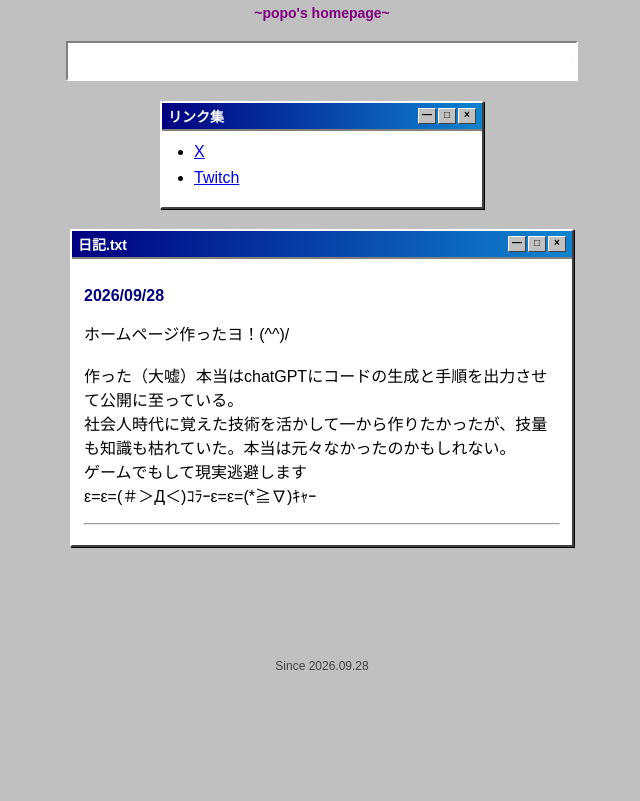
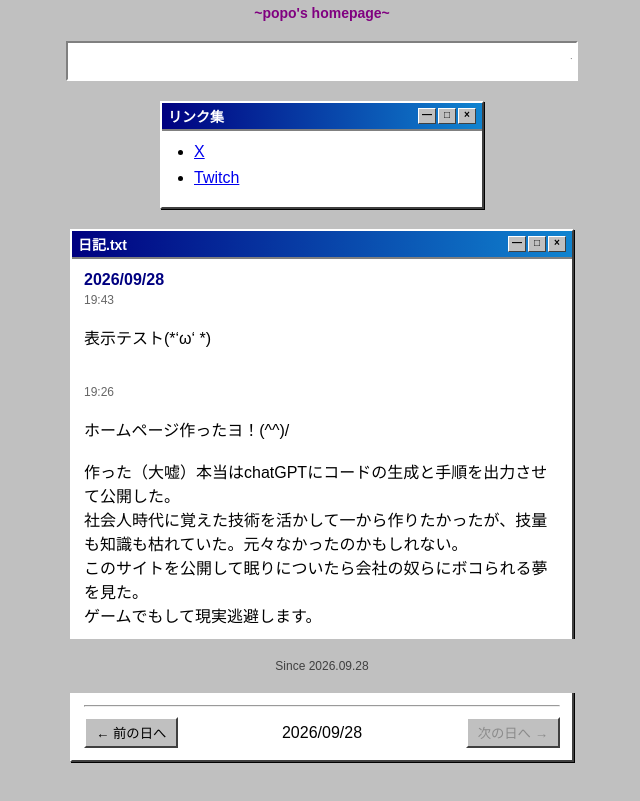
Before and after one commit to ppboy0s/ppboy0s.github.io, a plain HTML site: page index.html in a window 1280 px wide. Shown: the part 107-908 px from the top of the page, without its empty margins (318-958 px from the left). Before the commit the page ends 800 px from the top, so only its background shows below. Drawn offline with Linux system fonts and the light colour scheme.

Commit message:
コード整理

```diff
--- /dev/null
+++ b/components/diary.html
@@ -0,0 +1,18 @@
+  <!-- ===== 日記ウィンドウ ===== -->
+  <div class="window diary-window">
+
+    <div class="title-bar">
+      <span>日記.txt</span>
+    </div>
+
+    <div class="window-content diary-content">
+      <div id="diary-area"></div>
+      <hr>
+      <div class="diary-nav">
+        <button id="prev-day">← 前の日へ</button>
+        <span id="current-date"></span>
+        <button id="next-day">次の日へ →</button>
+      </div>
+
+    </div>
+  </div>
--- /dev/null
+++ b/css/style.css
@@ -0,0 +1,168 @@
+body {
+    background-color: #c0c0c0;
+    font-family: "MS PGothic", "ＭＳ Ｐゴシック", sans-serif;
+    padding: 20px;
+    color: black;
+    text-align: center;
+    padding-bottom: 50px;
+}
+
+h1 {
+    font-size: 36px;
+    font-family: "MS PGothic", "ＭＳ Ｐゴシック", sans-serif;
+    color: #000080;
+    text-align: center;
+    letter-spacing: 3px;
+    margin-bottom: 8px;
+}
+
+/* ウィンドウの見た目 */
+.window {
+    width: 320px;
+    background-color: #c0c0c0;
+    border-top: 2px solid #ffffff;
+    border-left: 2px solid #ffffff;
+    border-right: 2px solid #404040;
+    border-bottom: 2px solid #404040;
+    box-shadow: 1px 1px 0 #000000;
+    margin-left: auto;
+    margin-right: auto;
+    text-align: left;
+}
+
+/* ウィンドウのタイトルの見た目 */
+.title-bar {
+    background: linear-gradient(to right, #000080, #1084d0);
+    color: white;
+    font-weight: bold;
+    font-size: 14px;
+    padding: 3px 6px;
+    display: flex;
+    justify-content: space-between;
+    align-items: center;
+}
+
+/* ウィンドウのボタンの見た目 */
+.title-buttons {
+    display: flex;
+    gap: 2px;
+}
+.title-button {
+    width: 16px;
+    height: 14px;
+    background-color: #c0c0c0;
+    border-top: 1px solid #ffffff;
+    border-left: 1px solid #ffffff;
+    border-right: 1px solid #404040;
+    border-bottom: 1px solid #404040;
+    font-size: 10px;
+    line-height: 12px;
+    text-align: center;
+    color: black;
+}
+
+/* ウィンドウ内の見た目 */
+.window-content {
+    padding: 12px;
+    background-color: #ffffff;
+    border-top: 2px solid #808080;
+}
+.window-content ul {
+    margin: 0;
+    padding-left: 20px;
+}
+.window-content li {
+    margin-bottom: 8px;
+}
+
+/* サブタイトル見た目 */
+.subtitle {
+    text-align: center;
+    color: #800080;
+    font-size: 14px;
+    font-weight: bold;
+    margin-top: 0;
+    margin-bottom: 20px;
+}
+
+/* 日記ウィンドウ */
+.diary-window {
+    width: 500px;
+    margin-top: 20px;
+}
+/* 日記日付 */
+.diary-date {
+    font-weight: bold;
+    color: #000080;
+    margin-bottom: 5px;
+    margin-top: 0;
+    margin-bottom: 4px;
+}
+
+/* なんか流れるやつ */
+.marquee-box {
+    width: 500px;
+    background-color: #ffffff;
+    border-top: 2px solid #808080;
+    border-left: 2px solid #808080;
+    border-right: 2px solid #ffffff;
+    border-bottom: 2px solid #ffffff;
+    padding: 4px;
+    margin: 0 auto 20px auto;
+}
+
+/* フッターの見た目 */
+.footer {
+    position: fixed;
+    left: 0;
+    bottom: 0;
+    width: 100%;
+
+    text-align: center;
+    font-size: 12px;
+    color: #404040;
+
+    padding: 8px 0;
+    background-color: #c0c0c0;
+
+    z-index: 9999;
+}
+
+/* 日記の見た目 */
+.diary-nav {
+    display: flex;
+    justify-content: space-between;
+    align-items: center;
+    gap: 10px;
+    margin-top: 10px;
+}
+.diary-nav button {
+    font-family: "MS PGothic", "ＭＳ Ｐゴシック", sans-serif;
+    background-color: #c0c0c0;
+
+    border-top: 2px solid #ffffff;
+    border-left: 2px solid #ffffff;
+    border-right: 2px solid #404040;
+    border-bottom: 2px solid #404040;
+
+    padding: 4px 10px;
+    cursor: pointer;
+}
+.diary-nav button:active {
+    border-top: 2px solid #404040;
+    border-left: 2px solid #404040;
+    border-right: 2px solid #ffffff;
+    border-bottom: 2px solid #ffffff;
+}
+.diary-post {
+    margin-bottom: 18px;
+}
+.diary-post p {
+    margin-top: 0;
+    margin-bottom: 10px;
+    white-space: pre-line;
+}
+.diary-post-time {
+    font-size: 12px;
+    color: #666666;
+}
--- /dev/null
+++ b/data/diary-data.js
@@ -0,0 +1,29 @@
+  const diaryData = {
+
+    "2026/09/28": [
+      {
+        time: "19:43",
+        text: `表示テスト(*‘ω‘ *)
+               `
+      },
+      {
+        time: "19:26",
+        text: `ホームページ作ったヨ！(^^)/
+
+               作った（大嘘）本当はchatGPTにコードの生成と手順を出力させて公開した。
+               社会人時代に覚えた技術を活かして一から作りたかったが、技量も知識も枯れていた。元々なかったのかもしれない。
+               このサイトを公開して眠りについたら会社の奴らにボコられる夢を見た。
+               ゲームでもして現実逃避します。
+
+               ε=ε=(＃＞Д＜)ｺﾗｰε=ε=(*≧∇)ｷｬｰ
+               `
+      },
+    ],
+
+    "2026/09/27": [
+      {
+        time: "00:00",
+        text: `前日が表示されるかテスト(*‘ω‘ *)`
+      },
+    ],
+  };
--- a/index.html
+++ b/index.html
@@ -1,160 +1,18 @@
 <!DOCTYPE html>
 <html lang="ja">
 
-<head>
+<link rel="stylesheet" href="css/style.css">
   <meta charset="UTF-8">
   <title>ぽぽのホームページ</title>
+</head>
+  <h1>★★ ぽぽのホームページ ★★</h1>
 
-  <style>
-    body {
-      background-color: #c0c0c0;
-      font-family: "MS PGothic", "ＭＳ Ｐゴシック", sans-serif;
-      padding: 20px;
-      color: black;
-      text-align: center;
-      padding-bottom: 50px;
-    }
+  <p class="subtitle">
+    ~popo's homepage~
+  </p>
 
-    h1 {
-      font-size: 36px;
-      font-family: "MS PGothic", "ＭＳ Ｐゴシック", sans-serif;
-      color: #000080;
-      text-align: center;
-      letter-spacing: 3px;
-      margin-bottom: 8px;
-    }
 
-    .window {
-      width: 320px;
-      background-color: #c0c0c0;
-      border-top: 2px solid #ffffff;
-      border-left: 2px solid #ffffff;
-      border-right: 2px solid #404040;
-      border-bottom: 2px solid #404040;
-      box-shadow: 1px 1px 0 #000000;
-      margin-left: auto;
-      margin-right: auto;
-      text-align: left;
-    }
-
-    .title-bar {
-      background: linear-gradient(to right, #000080, #1084d0);
-      color: white;
-      font-weight: bold;
-      font-size: 14px;
-      padding: 3px 6px;
-      display: flex;
-      justify-content: space-between;
-      align-items: center;
-    }
-
-    .title-buttons {
-      display: flex;
-      gap: 2px;
-    }
-
-    .title-button {
-      width: 16px;
-      height: 14px;
-      background-color: #c0c0c0;
-      border-top: 1px solid #ffffff;
-      border-left: 1px solid #ffffff;
-      border-right: 1px solid #404040;
-      border-bottom: 1px solid #404040;
-      font-size: 10px;
-      line-height: 12px;
-      text-align: center;
-      color: black;
-    }
-
-    .window-content {
-      padding: 12px;
-      background-color: #ffffff;
-      border-top: 2px solid #808080;
-    }
-
-    .window-content ul {
-      margin: 0;
-      padding-left: 20px;
-    }
-
-    .window-content li {
-      margin-bottom: 8px;
-    }
-
-    .window-content a {
-      color: #0000ee;
-    }
-
-    .window-content a:visited {
-      color: #551a8b;
-    }
-
-    .subtitle {
-      text-align: center;
-      color: #800080;
-      font-size: 14px;
-      font-weight: bold;
-      margin-top: 0;
-      margin-bottom: 20px;
-    }
-
-    .diary-window {
-      width: 500px;
-      margin-top: 20px;
-    }
-
-    .diary-content {
-      font-family: "MS Gothic", "ＭＳ ゴシック", monospace;
-      line-height: 1.7;
-    }
-
-    .diary-date {
-      font-weight: bold;
-      color: #000080;
-      margin-bottom: 5px;
-    }
-
-    .diary-content hr {
-      border: 0;
-      border-top: 1px dashed #808080;
-      margin: 18px 0;
-    }
-
-    .marquee-box {
-      width: 500px;
-      background-color: #ffffff;
-      border-top: 2px solid #808080;
-      border-left: 2px solid #808080;
-      border-right: 2px solid #ffffff;
-      border-bottom: 2px solid #ffffff;
-      padding: 4px;
-      margin: 0 auto 20px auto;
-    }
-
-    .footer {
-      position: fixed;
-      left: 0;
-      bottom: 0;
-      width: 100%;
-
-      text-align: center;
-      font-size: 12px;
-      color: #404040;
-
-      padding: 8px 0;
-      background-color: #c0c0c0;
-
-      z-index: 9999;
-    }
-
-  </style>
-</head>
-
-<body>
-
-  <h1>★★ ぽぽのホームページ ★★</h1>
-  <p class="subtitle">~popo's homepage~</p>
+  <!-- ===== 流れる文字 ===== -->
 
   <div class="marquee-box">
     <marquee scrollamount="4">
@@ -162,62 +20,31 @@
     </marquee>
   </div>
 
-  <div class="window">
-    <div class="title-bar">
-      <span>リンク集</span>
-    </div>
 
-    <div class="window-content">
-      <ul>
-        <li><a href="https://x.com/ppboy0s" target="_blank">X</a></li>
-        <li><a href="https://www.twitch.tv/ppboy0s" target="_blank">Twitch</a></li>
-      </ul>
-    </div>
-  </div>
+  <!-- ===== リンク集 ===== -->
 
-  <div class="window diary-window">
-  <div class="title-bar">
-    <span>日記.txt</span>
-  </div>
+  <div id="links-component"></div>
 
-  <div class="window-content">
-    <p class="diary-date">2026/09/28</p>
-    <p>
-      ホームページ作ったヨ！(^^)/<br>
-      <br>
-      作った（大嘘）本当はchatGPTにコードの生成と手順を出力させて公開に至っている。<br>
-      社会人時代に覚えた技術を活かして一から作りたかったが、技量も知識も枯れていた。本当は元々なかったのかもしれない。<br>
-      ゲームでもして現実逃避します<br>
-      ε=ε=(＃＞Д＜)ｺﾗｰε=ε=(*≧∇)ｷｬｰ<br>
-    </p>
-    <hr>
 
-  </div>
+  <!-- ===== 日記 ===== -->
 
-</div>
-</div>
+  <div id="diary-component"></div>
 
-<footer class="footer">
-  <p>Since 2026.09.28</p>
-</footer>
 
-  <script>
-    document.querySelectorAll(".title-bar").forEach(titleBar => {
-      const buttons = document.createElement("div");
+  <!-- ===== フッター ===== -->
 
-      buttons.className = "title-buttons";
+  <footer class="footer">
+    <p>Since 2026.09.28</p>
+  </footer>
 
-      buttons.innerHTML = `
-        <div class="title-button">―</div>
-        <div class="title-button">□</div>
-        <div class="title-button">×</div>
-      `;
 
-      titleBar.appendChild(buttons);
-    });
-  </script>
+  <script src="data/diary-data.js"></script>
+
+  <script src="js/window.js"></script>
+
+  <script src="js/diary.js"></script>
+
+  <script src="js/components.js"></script>
 
 </body>
-
-
 </html>
--- /dev/null
+++ b/js/components.js
@@ -0,0 +1,35 @@
+async function loadComponent(id, file) {
+
+  const element = document.getElementById(id);
+
+  const response = await fetch(file);
+
+  const html = await response.text();
+
+  element.innerHTML = html;
+}
+
+
+async function loadComponents() {
+
+  // リンク集を読み込む
+  await loadComponent(
+    "links-component",
+    "components/links.html"
+  );
+
+  // 日記を読み込む
+  await loadComponent(
+    "diary-component",
+    "components/diary.html"
+  );
+
+
+  // HTMLを全部読み込んだ後に実行
+  initWindows();
+
+  initDiary();
+}
+
+
+loadComponents();
--- /dev/null
+++ b/js/diary.js
@@ -0,0 +1,68 @@
+function initDiary() {
+
+  const diaryDates = Object.keys(diaryData).sort();
+
+  let currentDiaryIndex = diaryDates.length - 1;
+
+  const diaryArea = document.getElementById("diary-area");
+  const currentDate = document.getElementById("current-date");
+  const prevButton = document.getElementById("prev-day");
+  const nextButton = document.getElementById("next-day");
+
+  function showDiary() {
+    const date = diaryDates[currentDiaryIndex];
+
+    currentDate.textContent = date;
+
+    diaryArea.innerHTML = `
+      <p class="diary-date">${date}</p>
+    `;
+
+    diaryData[date].forEach(post => {
+
+      diaryArea.innerHTML += `
+        <div class="diary-post">
+
+          <div class="diary-post-time">
+            ${post.time}
+          </div>
+
+          <p>
+            ${post.text}
+          </p>
+
+        </div>
+      `;
+
+    });
+
+    prevButton.disabled =
+      currentDiaryIndex === 0;
+
+    nextButton.disabled =
+      currentDiaryIndex === diaryDates.length - 1;
+  }
+
+
+  prevButton.addEventListener("click", () => {
+
+    if (currentDiaryIndex > 0) {
+      currentDiaryIndex--;
+      showDiary();
+    }
+
+  });
+
+
+  nextButton.addEventListener("click", () => {
+
+    if (currentDiaryIndex < diaryDates.length - 1) {
+      currentDiaryIndex++;
+      showDiary();
+    }
+
+  });
+
+
+  showDiary();
+}
--- /dev/null
+++ b/js/window.js
@@ -0,0 +1,21 @@
+function initWindows() {
+  document.querySelectorAll(".title-bar").forEach(titleBar => {
+
+    // すでにボタンが付いていたら何もしない
+    if (titleBar.querySelector(".title-buttons")) {
+      return;
+    }
+
+    const buttons = document.createElement("div");
+
+    buttons.className = "title-buttons";
+
+    buttons.innerHTML = `
+      <div class="title-button">―</div>
+      <div class="title-button">□</div>
+      <div class="title-button">×</div>
+    `;
+
+    titleBar.appendChild(buttons);
+  });
+}
```
Also changed, not shown: components/links.html (added, +13 -0 lines).
